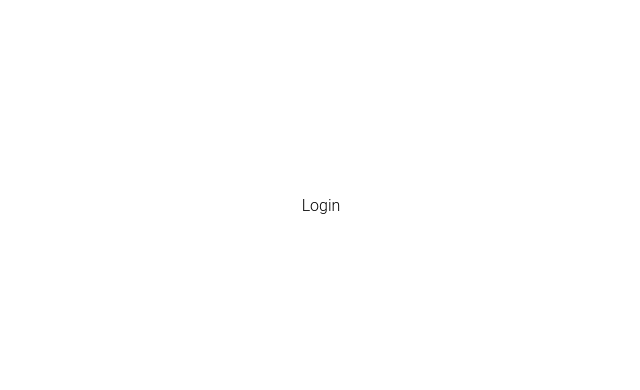
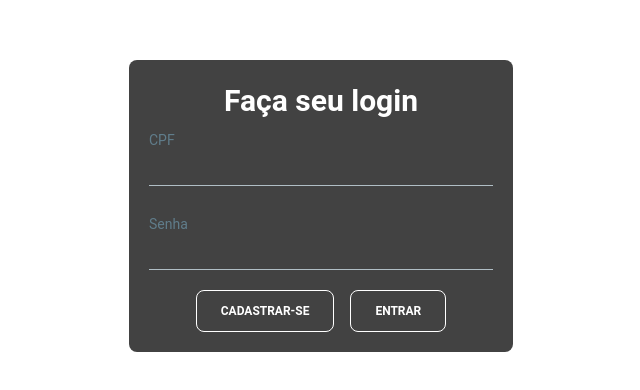
Before and after one commit to MuriloLaba/webTask, a React (Vite) app in the folder frontend/: page /SignIn in a window 1280 px wide. Shown: the part 206-596 px from the top of the page, without its empty margins (319-959 px from the left). Built offline with nearby package versions, Linux system fonts and the light colour scheme.

Commit message:
Funcionalidade de navegação

```diff
--- a/frontend/src/pages/Login/Login.jsx
+++ b/frontend/src/pages/Login/Login.jsx
@@ -1,10 +1,34 @@
 import React from 'react';
-import { Typography } from '@material-tailwind/react';
+import { Typography, Input, Button } from '@material-tailwind/react';
+import { useLogin } from './hooks/useLogin';  // Importando o hook personalizado
 
 export function Login() {
+  const { handleSignIn, handleLogin } = useLogin();  // Desestruturando as funções do hook
+
   return (
     <div className="flex justify-center items-center h-screen">
-      <Typography>Login</Typography>
+      <div className="flex flex-col justify-center items-center rounded-lg bg-gray-800 w-96 p-5">
+        <Typography variant="h3" color="white" className="text-center">
+          Faça seu login
+        </Typography>
+
+        <div className="w-full my-5">
+          <Input label="CPF" className="text-white" variant="static" />
+        </div>
+
+        <div className="w-full my-5">
+          <Input label="Senha" className="text-white" variant="static" type="password" />
+        </div>
+
+        <div className="flex gap-4">
+          <Button color="white" variant="outlined" onClick={handleSignIn}>
+            Cadastrar-se
+          </Button>
+          <Button color="white" variant="outlined" onClick={handleLogin}>
+            Entrar
+          </Button>
+        </div>
+      </div>
     </div>
   );
 }
--- /dev/null
+++ b/frontend/src/pages/Login/hooks/useLogin.jsx
@@ -0,0 +1,23 @@
+// src/hooks/useLogin.jsx
+import { useNavigate } from 'react-router-dom';
+
+export const useLogin = () => {
+  const navigate = useNavigate();
+
+  // Função para redirecionar para a página de SignIn
+  const handleSignIn = () => {
+    navigate('/signin');
+  };
+
+  // Função para o botão Entrar (aqui você pode adicionar a lógica de login)
+  const handleLogin = () => {
+    // Adicione a lógica de autenticação aqui, por exemplo:
+    // verificar o CPF e senha, chamar uma API, etc.
+    console.log('Login realizado!');
+  };
+
+  return {
+    handleSignIn,
+    handleLogin,
+  };
+};
```
